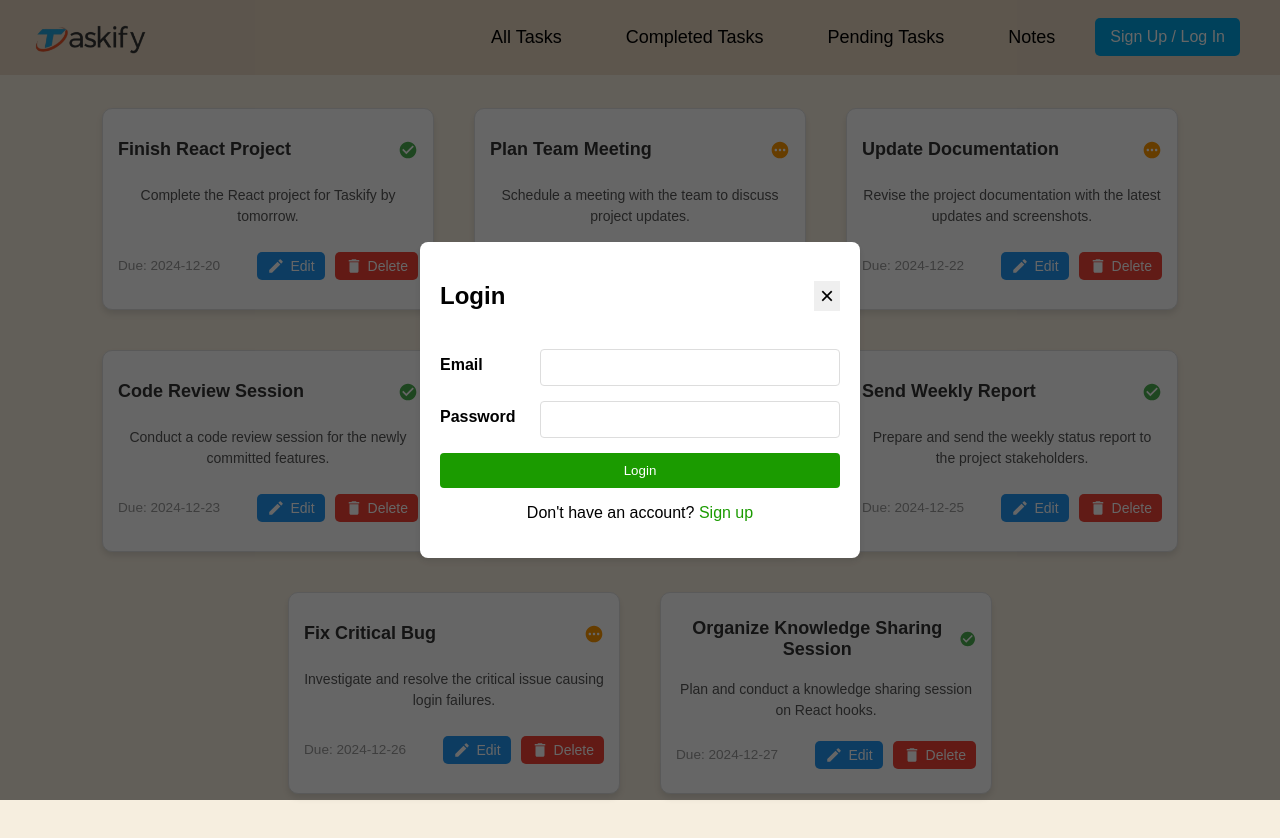
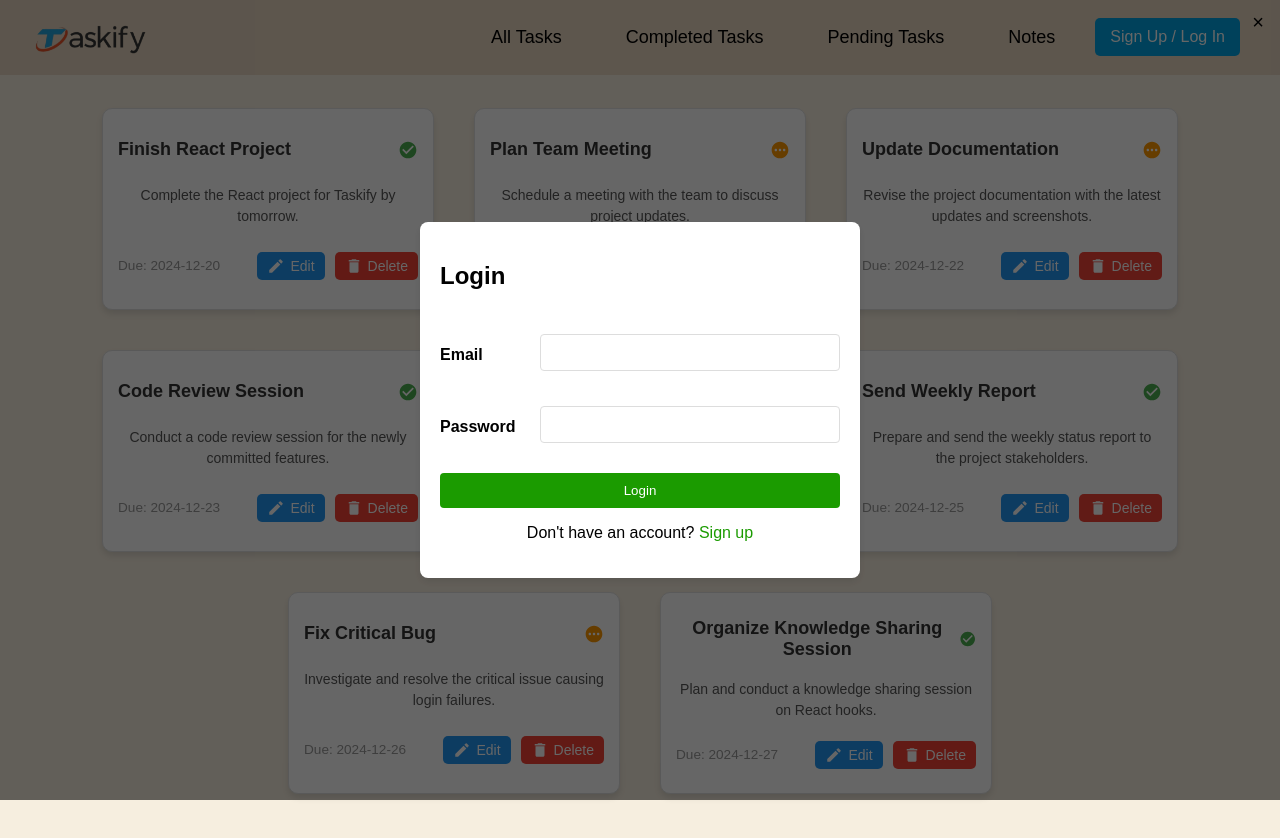
Before and after one commit to Idontnol/taskify, a React (Create React App) app: page /all-tasks in a window 1280 px wide. Both pictures are taken after a click on the button "Sign Up / Log In". Built offline with nearby package versions, Linux system fonts and the light colour scheme.

Commit message:
Update task modal css

```diff
--- a/src/components/TaskModal/index.css
+++ b/src/components/TaskModal/index.css
@@ -0,0 +1,66 @@
+.modal {
+    position: fixed;
+    top: 0;
+    left: 0;
+    width: 100%;
+    height: 100%;
+    background: rgba(0, 0, 0, 0.5);
+    display: flex;
+    justify-content: center;
+    align-items: center;
+    z-index: 1000;
+  }
+
+  .modal-content {
+    background: white;
+    padding: 20px;
+    border-radius: 8px;
+    width: 400px;
+    max-width: 90%;
+    position: relative;
+    box-shadow: 0px 5px 15px rgba(0, 0, 0, 0.3);
+  }
+
+  .close-button {
+    position: absolute;
+    top: 10px;
+    right: 10px;
+    background: none;
+    border: none;
+    font-size: 20px;
+    cursor: pointer;
+  }
+
+  form label {
+    display: block;
+    margin-bottom: 10px;
+  }
+
+  form input,
+  form textarea,
+  form select {
+    width: 100%;
+    padding: 8px;
+    margin-top: 5px;
+    margin-bottom: 15px;
+    border: 1px solid #ccc;
+    border-radius: 4px;
+  }
+
+  form button {
+    background-color: #4caf50;
+    color: white;
+    padding: 10px 15px;
+    border: none;
+    border-radius: 4px;
+    cursor: pointer;
+  }
+
+  form button:hover {
+    background-color: #45a049;
+  }
+  .show-task{
+    display:flex;
+    flex-direction: column;
+    align-items: flex-start;
+  }
```
